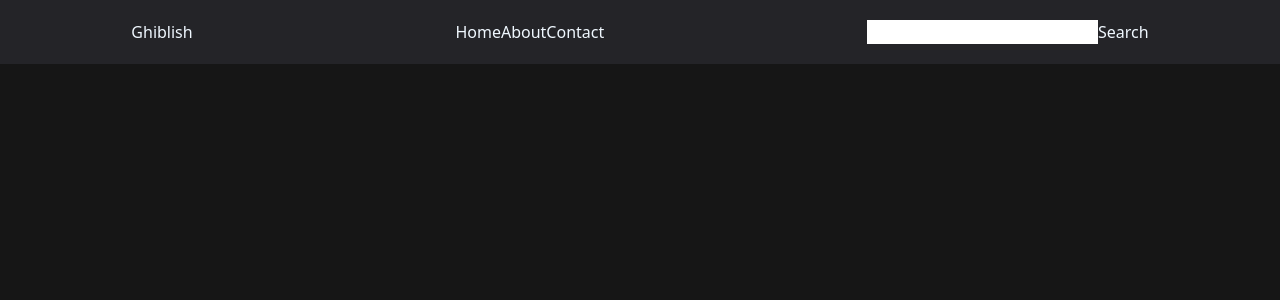
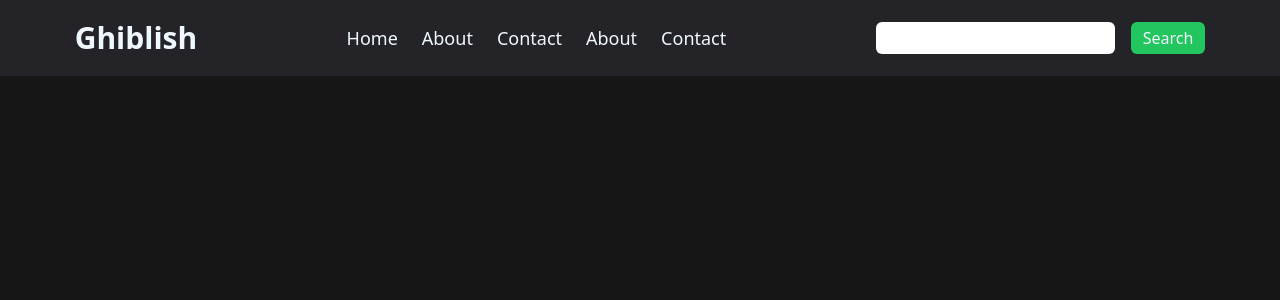
Before and after one commit to mvykool/Ghiblish, an Angular app in the folder app/: page / in a window 1280 px wide. Shown: the top 300 px of the page. Built offline with nearby package versions, Linux system fonts and the light colour scheme; no server answers.

Commit message:
styled more the navbar

```diff
--- a/app/src/app/shared/components/navbar/navbar.component.html
+++ b/app/src/app/shared/components/navbar/navbar.component.html
@@ -1,12 +1,14 @@
-<nav class="flex w-full bg-nice-gray py-5 justify-around">
-  <h3>Ghiblish</h3>
-  <div>
+<nav class="flex w-full bg-nice-gray py-5 justify-around items-center">
+  <h3 class="font-bold text-3xl">Ghiblish</h3>
+  <div class="flex gap-6 text-lg">
     <a routerLink="/home">Home</a>
     <a routerLink="/about">About</a>
     <a routerLink="/contact">Contact</a>
+    <a routerLink="/about">About</a>
+    <a routerLink="/contact">Contact</a>
   </div>
-  <div>
-    <input type="text">
-    <button>Search</button>
+  <div class="flex gap-4">
+    <input type="text" class="outline-none border-none rounded-md text-black p-1">
+    <button class="px-3 py-1 bg-green-500 rounded-md">Search</button>
   </div>
 </nav>
```
